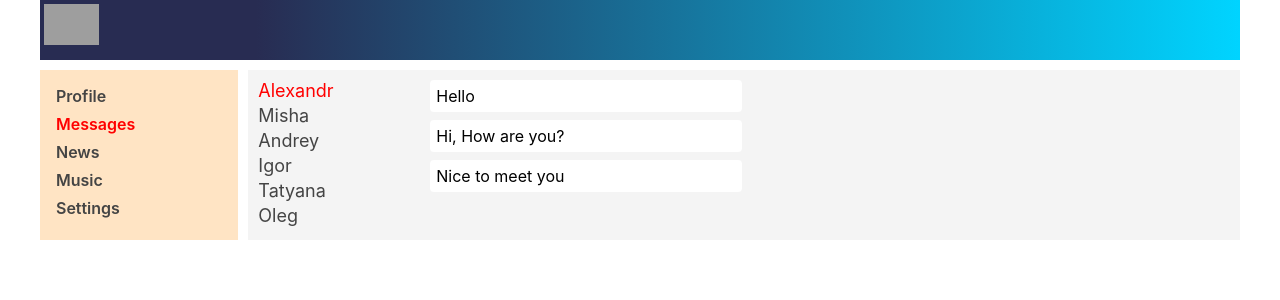
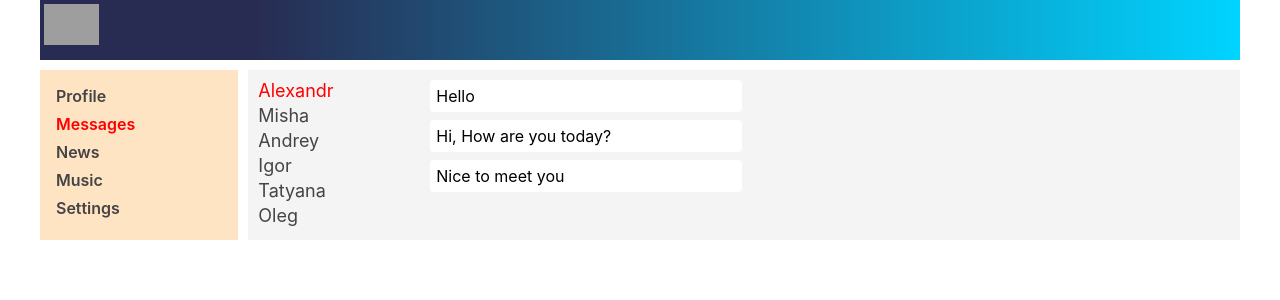
Before and after one commit to Lore1ei/ReactSocial, a React (Create React App) app: page /dialogs in a window 1280 px wide. Shown: the top 300 px of the page. Built offline with nearby package versions, Linux system fonts and the light colour scheme; grey boxes are pictures that could not be loaded.

Commit message:
front react-browser

```diff
--- a/src/components/Dialoges/Dialogs.jsx
+++ b/src/components/Dialoges/Dialogs.jsx
@@ -13,7 +13,7 @@ const Dialogs = (props) => {
             </div>
             <div className={s.messages}>
                 <div className={s.message}>Hello</div>
-                <div className={s.message}>Hi, How are you?</div>
+                <div className={s.message}>Hi, How are you today?</div>
                 <div className={s.message}>Nice to meet you</div>
             </div>
         </div>
```
